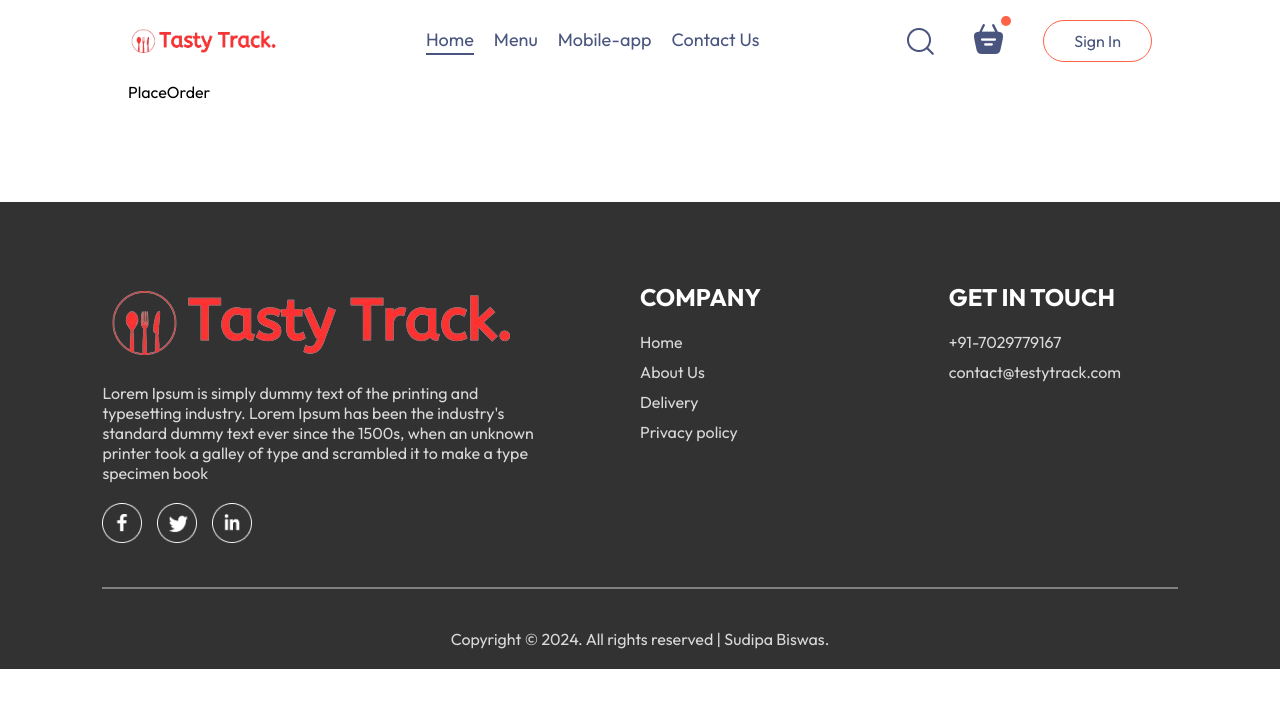
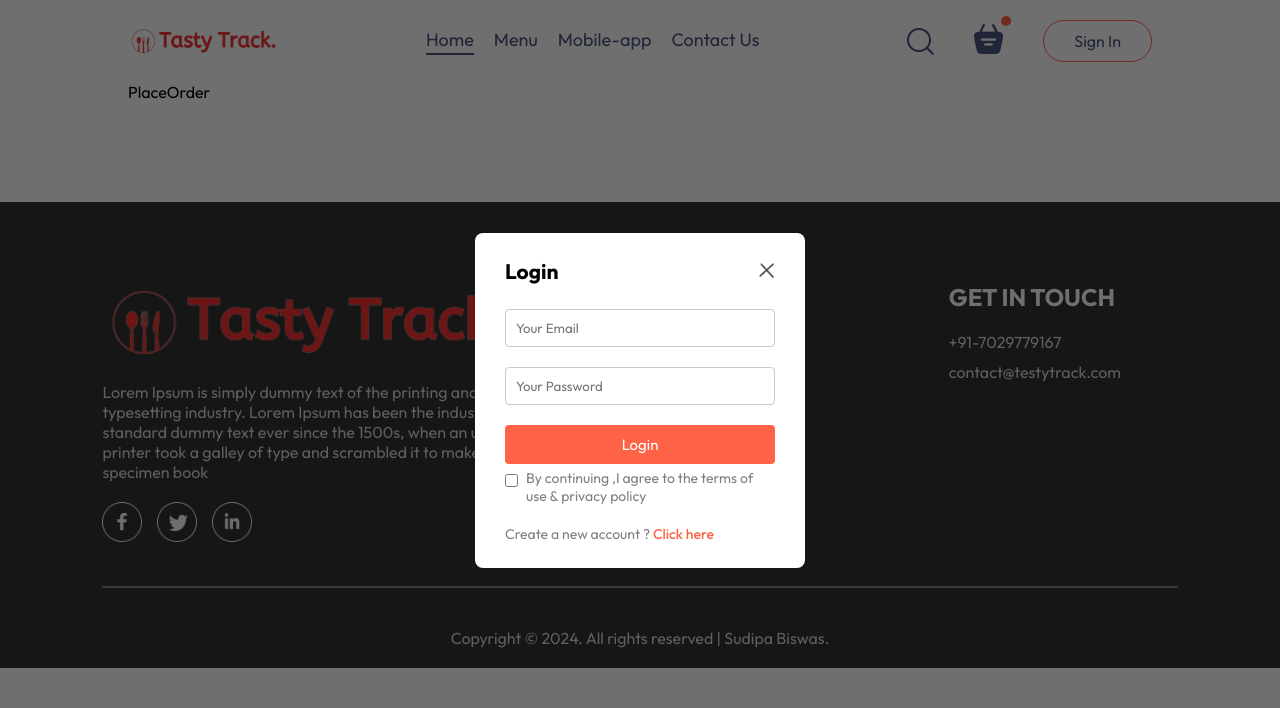
Before and after one commit to sudipapiku/TastyTrack-MERN, a React (Vite) app in the folder frontend/: page /order in a window 1280 px wide. Both pictures are taken after a click on the button "Sign In". Shown: the top 708 px of the page. Built offline with nearby package versions, Linux system fonts and the light colour scheme.

Commit message:
Create Sign in / Sign up Component

```diff
--- a/frontend/src/App.jsx
+++ b/frontend/src/App.jsx
@@ -1,16 +1,19 @@
-import React from 'react'
+import React, { useState } from 'react'
 import Navbar from './Components/Navbar/Navbar'
 import { Route, Routes } from 'react-router-dom'
 import Home from './pages/Home/Home'
 import Cart from './pages/Cart/Cart'
 import PlaceOrder from './pages/PlaceOrder/PlaceOrder'
 import Footer from './Components/Footer/Footer'
+import LoginPopup from './Components/LoginPopup/LoginPopup'
 
 const App = () => {
+  const [showLogin,setShowLogin] =  useState(false);
   return (
     <>
+    {showLogin?<LoginPopup setShowLogin={setShowLogin}/>:<></>}
       <div className='app'>
-        <Navbar />
+        <Navbar  setShowLogin={setShowLogin}/>
         <Routes>
           <Route path='/' element={<Home />} />
           <Route path='/cart' element={<Cart />} />
--- a/frontend/src/Components/Footer/Footer.css
+++ b/frontend/src/Components/Footer/Footer.css
@@ -47,6 +47,10 @@
     border: none;
 }
 
+.footer .logo{
+    width: 90%;
+}
+
 @media (max-width:750px) {
     .footer-content{
         display: flex;
@@ -57,4 +61,9 @@
         text-align: center;
     }
 
+    .footer .logo{
+        width: 80%;
+    }
+
+
 }
--- a/frontend/src/Components/Footer/Footer.jsx
+++ b/frontend/src/Components/Footer/Footer.jsx
@@ -19,7 +19,7 @@ const Footer = () => {
     <div className='footer' id='footer'>
         <div className="footer-content">
             <div className="footer-content-left">
-                <img src={assets.logo} alt="" />
+                <img className='logo' src={assets.logo} alt="" />
                 <p>Lorem Ipsum is simply dummy text of the printing and typesetting industry. Lorem Ipsum has been the industry's standard dummy text ever since the 1500s, when an unknown printer took a galley of type and scrambled it to make a type specimen book</p>
                 <div className="footer-social-icons">
                     <img src={assets.facebook_icon} alt="" />
--- /dev/null
+++ b/frontend/src/Components/LoginPopup/LoginPopup.css
@@ -0,0 +1,73 @@
+.login-popup{
+    position: absolute;
+    z-index: 1;
+    width: 100%;
+    height: 100%;
+    background-color: #00000090;
+    display: grid;
+}
+.login-popup-container{
+    place-self: center;
+    width: max(23vw,330px);
+    color: #808080;
+    background-color: white;
+    display: flex;
+    flex-direction: column;
+    gap: 25px;
+    padding: 25px 30px;
+    border-radius: 8px;
+    font-size: 14px;
+    animation: fadein 0.5s;
+}
+
+.login-popup-title{
+    display: flex;
+    justify-content: space-between;
+    align-items: center;
+    color: black;
+}
+
+.login-popup-title img{
+    width: 16px;
+    cursor: pointer;
+}
+
+.login-popup-inputs{
+    display: flex;
+    flex-direction: column;
+    gap: 20px;
+}
+
+.login-popup-inputs input{
+    outline: none;
+    border: 1px solid #c9c9c9;
+    border-radius: 4px;
+    padding: 10px;
+}
+
+.login-popup-container button{
+    background-color: tomato;
+    color: white;
+    padding: 10px;
+    border: none;
+    border-radius: 4px;
+    font-size: 15px;
+    cursor: pointer;
+}
+
+.login-popup-condition{
+    display: flex;
+    align-items: start;
+    gap: 8px;
+    margin-top: -15px;
+}
+
+.login-popup-condition input{
+    margin-top: 5px;
+}
+
+.login-popup p span{
+    color: tomato;
+    cursor: pointer;
+    font-weight: 500;
+}
--- /dev/null
+++ b/frontend/src/Components/LoginPopup/LoginPopup.jsx
@@ -0,0 +1,31 @@
+import React, { useState } from 'react'
+import './LoginPopup.css'
+import { assets } from '../../assets/assets';
+const LoginPopup = ({setShowLogin}) => {
+
+  const [currState,setCurrState] = useState("Login")
+  return (
+    <div className='login-popup'>
+        <form className="login-popup-container">
+          <div className="login-popup-title">
+            <h2>{currState}</h2>
+            <img onClick={()=>setShowLogin(false)} src={assets.cross_icon} alt="" />
+          </div>
+          <div className="login-popup-inputs">
+            {currState==="Login"?<></>:<input type="text" placeholder='Your Name' required />}
+            <input type="email" placeholder='Your Email' required />
+            <input type="password" placeholder='Your Password' required />
+            <button>{currState==="Sign Up"?"Create account":"Login"}</button>
+            <div className="login-popup-condition">
+              <input type="checkbox" required />
+              <p>By continuing ,I agree to the terms of use & privacy policy</p>
+            </div>
+            {currState==="Login"?<p>Create a new account ? <span onClick={()=>setCurrState("Sign Up")}>Click here</span></p>
+            :<p>Already have an account? <span onClick={()=>setCurrState("Login")}>Login here</span></p>}
+          </div>
+        </form>
+    </div>
+  )
+}
+
+export default LoginPopup
--- a/frontend/src/Components/Navbar/Navbar.jsx
+++ b/frontend/src/Components/Navbar/Navbar.jsx
@@ -3,7 +3,7 @@ import './Navbar.css'
 import { assets } from '../../assets/assets'
 import { Link } from 'react-router-dom';
 
-const Navbar = () => {
+const Navbar = ({setShowLogin}) => {
 
     const [menu,setMenu] = useState("Home");
 
@@ -24,7 +24,7 @@ const Navbar = () => {
                 <img src={assets.basket_icon} alt="" />
                 <div className="dot"></div>
             </div>
-            <button>Sign In</button>
+            <button onClick={()=>setShowLogin(true)}>Sign In</button>
         </div>
 
     </div>
```
